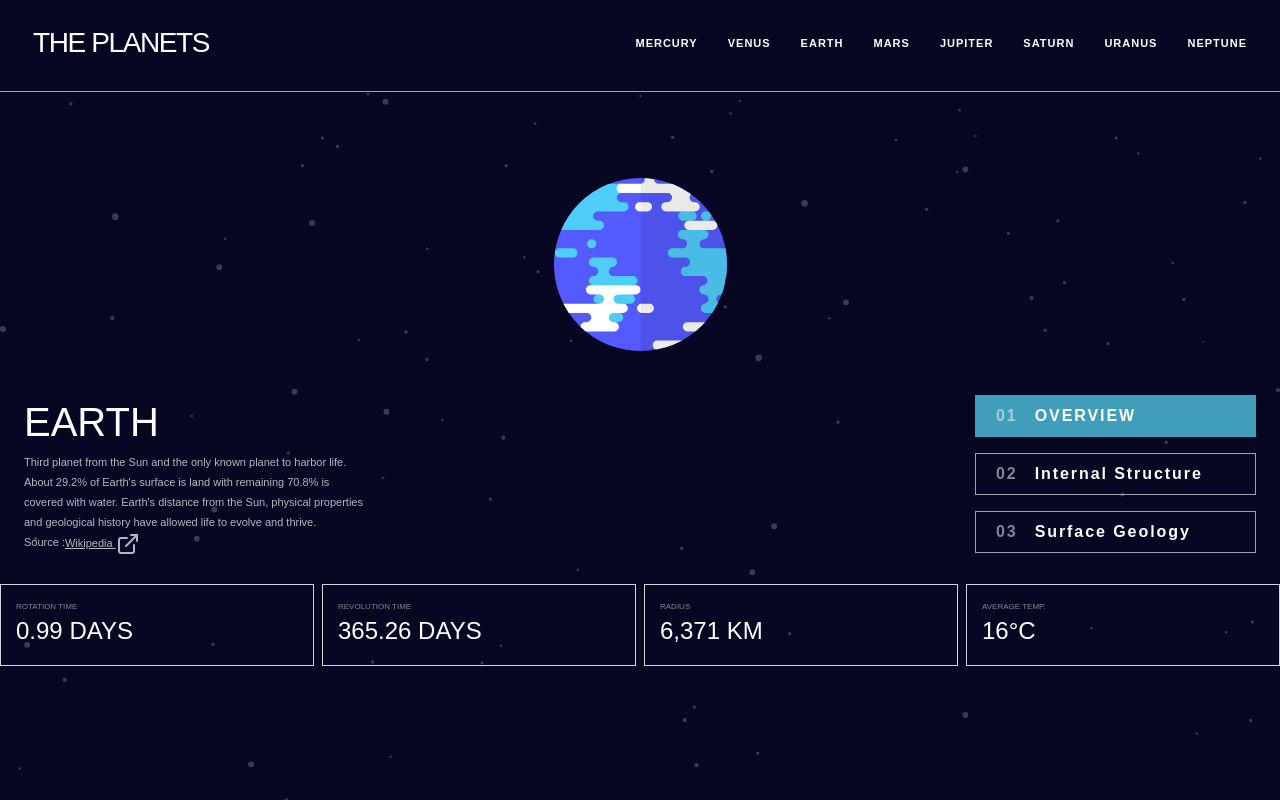
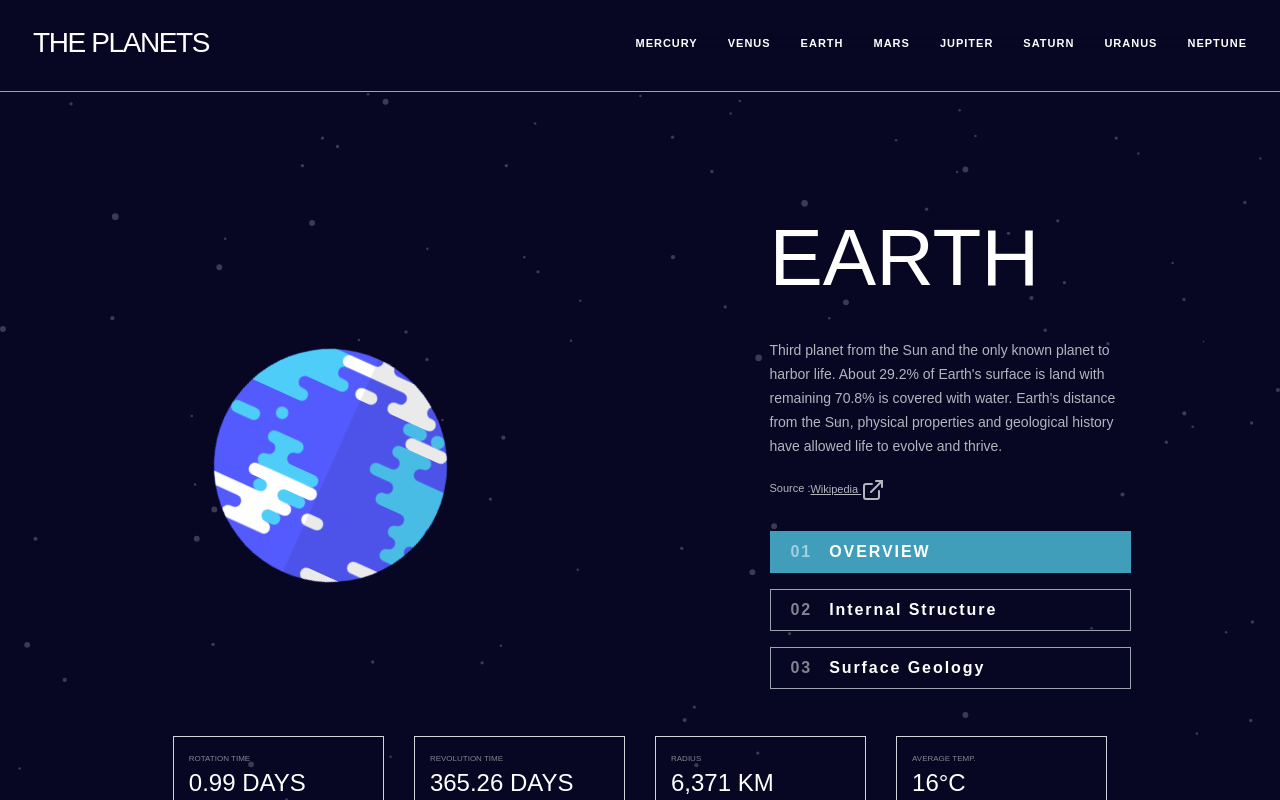
Before and after one commit to Ctato1/planets, a React (Vite) app: page / in a window 1280 px wide. Built offline with nearby package versions, Linux system fonts and the light colour scheme.

Commit message:
add fully responsive planet with animation

```diff
--- a/src/components/Planets.tsx
+++ b/src/components/Planets.tsx
@@ -44,6 +44,7 @@ export default function Planets({ info, color, setInfo, data }: PlanetsProps) {
     data,
   ]);
 
+
   return (
     <main className="max-w-screen-2xl mx-auto">
       <header className="sm:hidden">
@@ -86,22 +87,18 @@ export default function Planets({ info, color, setInfo, data }: PlanetsProps) {
           </li>
         </ul>
       </header>
-      <section className="">
+      <section className="lg:flex lg:justify-between lg:items-center lg:mt-[106px] lg:mb-[47px] lg:mx-5">
         {/* image */}
         <div
-          className={`planet flex flex-col items-center justify-center  h-[300px] ${
-            scale ? "planet" : "planetnon"
-          }`}
+          className={`flex flex-col items-center justify-center h-[400px] lg:w-[50%] lg:h-full`}
         >
           <img
             src={info === "SURFACE" ? data.images.planet : image}
             alt={data.name}
-            className={`outline-none mt-11`}
+            className={`outline-none mt-11 planet-animation`}
             style={{
-              width: `${data.width}`,
-              height: `${data.height}`,
-              transition: "1s",
-              transform: `rotate(${rotate}deg) scale(${scale ? 1 : 0})`,
+              width: `calc(60px + ${data.width}) `,
+              height: `calc(60px + ${data.height}) `,
             }}
           />
           {info === "SURFACE" && (
@@ -121,12 +118,15 @@ export default function Planets({ info, color, setInfo, data }: PlanetsProps) {
           )}
         </div>
         {/* description */}
-        <div className="text-center px-[24px] flex items-center md:justify-between md:text-left">
-          <div className="md:w-[339px]">
-            <h1 className="text-white text-[40px] font-antonio font-thin">
+        <div className="text-center px-[24px] flex items-center
+         md:justify-between md:text-left
+         lg:flex-col lg:w-[50%]
+         ">
+          <div className="md:w-[339px] flex flex-col lg:gap-[20px] lg:w-[361px]">
+            <h1 className="text-white text-[40px] font-antonio font-thin lg:text-[80px]">
               {data.name.toUpperCase()}
             </h1>
-            <p className="text-white text-[11px] font-[400] leading-5 opacity-70">
+            <p className="text-white text-[11px] font-[400] leading-5 opacity-70 lg:text-[14px] lg:leading-6">
               {planetInfo.content}
             </p>
             <p className="text-white text-[11px] font-[400] leading-5 opacity-70 flex justify-center md:justify-start ">
@@ -140,7 +140,7 @@ export default function Planets({ info, color, setInfo, data }: PlanetsProps) {
               </a>{" "}
             </p>
           </div>
-          <div className="hidden md:block md:w-[281px] ">
+          <div className="hidden md:block md:w-[281px] lg:w-[361px]  lg:pt-[29px]">
             <ul className="text-white flex flex-col gap-[16px]">
               <li
                onClick={() => setInfo("OVERVIEW")}
@@ -160,9 +160,12 @@ export default function Planets({ info, color, setInfo, data }: PlanetsProps) {
             </ul>
           </div>
         </div>
+
+
+      </section>
         {/* info */}
-        <div className="mt-[28px] ">
-          <ul className="text-white w-[100%] flex flex-col gap-[8px] mx-auto md:flex-row ">
+       <div className="mt-[28px] mb-10 w-[94%] mx-auto lg:w-[73%] ">
+          <ul className="text-white w-[100%] flex flex-col gap-[8px] mx-auto md:flex-row lg:gap-[30px]">
             <li className="border border-gray-300 px-[16px] py-[24px] flex justify-between md:flex-col md:w-[25%] md:py-[16px] md:px-[15px]">
               <span className="opacity-50 md:text-[8px]">ROTATION TIME</span>{" "}
               <span className="md:text-[24px]">{data.rotation.toUpperCase()}</span>
@@ -181,7 +184,6 @@ export default function Planets({ info, color, setInfo, data }: PlanetsProps) {
             </li>
           </ul>
         </div>
-      </section>
     </main>
   );
 }
--- a/src/index.css
+++ b/src/index.css
@@ -1,3 +1,14 @@
 @tailwind base;
 @tailwind components;
 @tailwind utilities;
+
+.planet-animation{
+    animation:  animatedPlanet 30s infinite ease-in-out;
+}
+
+@keyframes animatedPlanet{
+    from{
+    transform: rotate(0deg);
+    }
+    to{transform: rotate(360deg);}
+}
```
